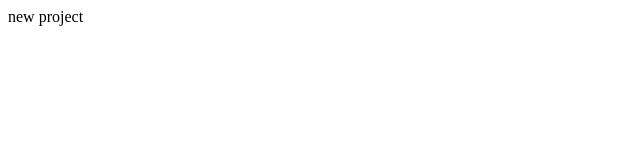
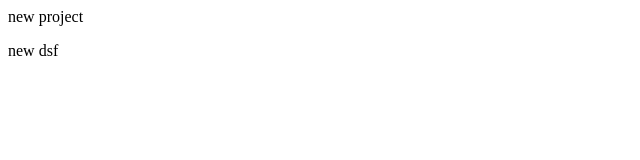
Before and after one commit to mvaghela1999/localrepo, a plain HTML site: page index.html in a window 1280 px wide. Shown: the full height of the page, 0-640 px from the left. Drawn offline with Linux system fonts and the light colour scheme.

Commit message:
featre git

```diff
--- a/index.html
+++ b/index.html
@@ -1 +1,2 @@
 <p>new project</p>
+<p>new dsf</p>
```
